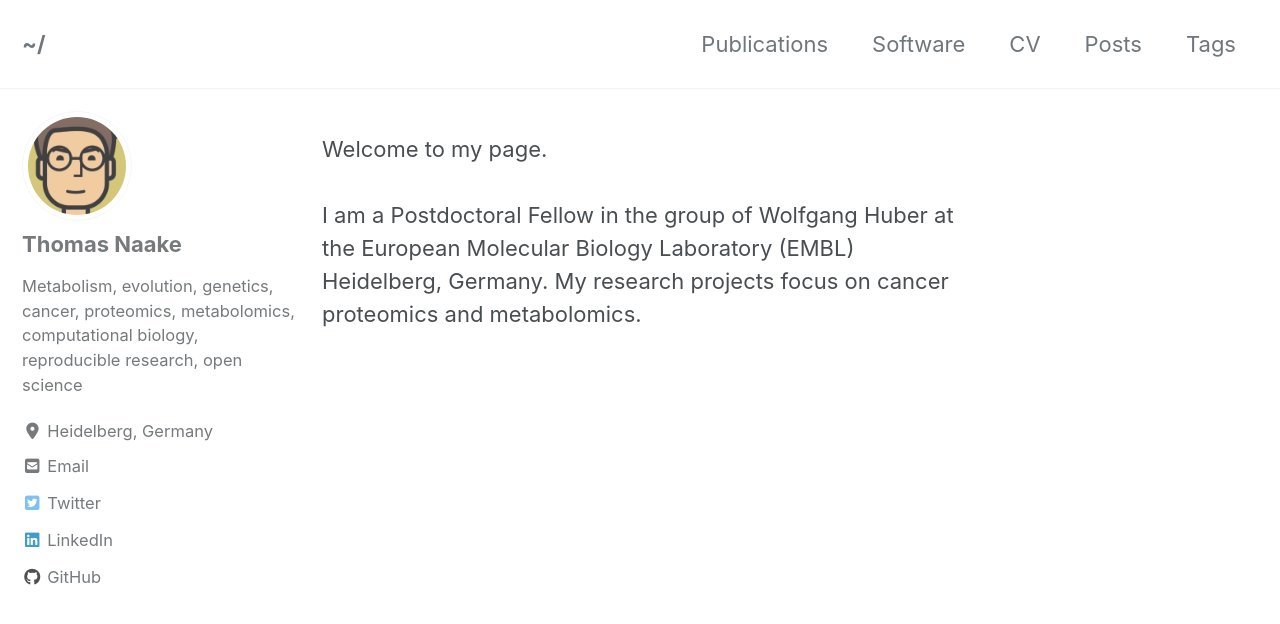
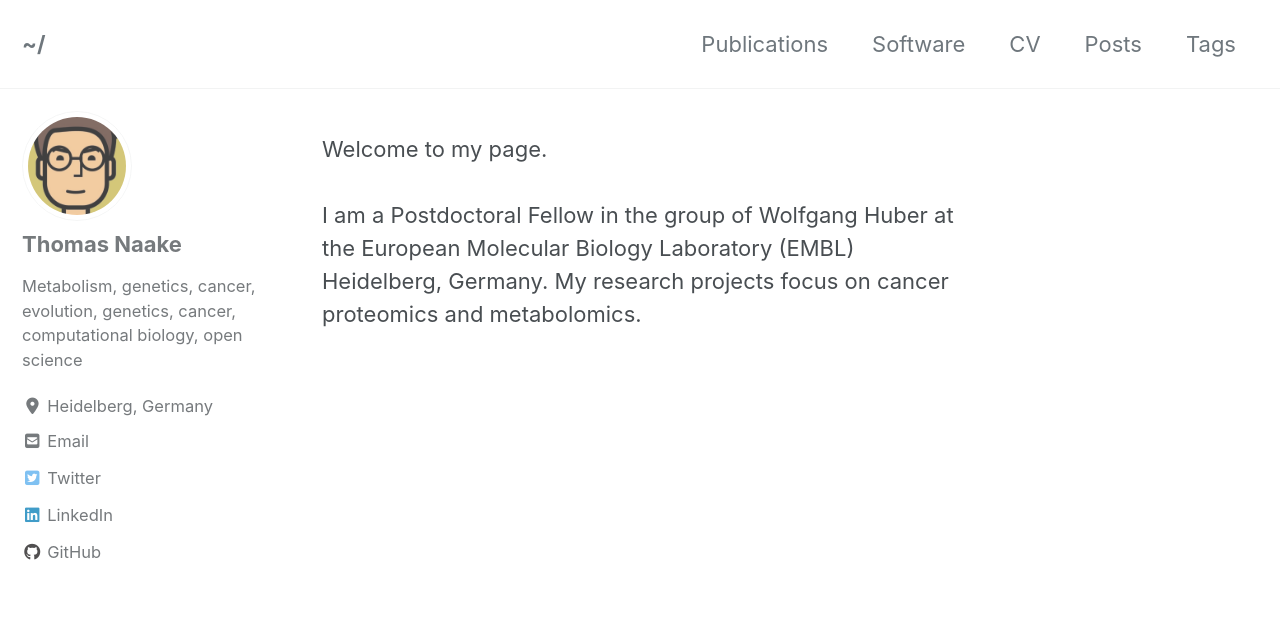
Before and after one commit to tnaake/tnaake.github.io, a Jekyll site: the page built from index.html, in a window 1280 px wide and 900 px high. Shown: the top 624 px of the window. Built offline with Jekyll 4.4.1, drawn with Linux system fonts in a browser that asks for light colours; cached includes are drawn as plain includes; nearby versions of some CDN libraries; the list of posts is cut into pages by our own code.

Commit message:
truncate bio

```diff
--- a/_config.yml
+++ b/_config.yml
@@ -109,7 +109,7 @@ social:
 author:
   name             : "Thomas Naake"
   avatar           : /images/portrait_cartoon.jpg # path of avatar image, e.g. "/assets/images/bio-photo.jpg"
-  bio              : "Metabolism, evolution, genetics, cancer, proteomics, metabolomics, computational biology, reproducible research, open science <script type='text/javascript' src='https://ko-fi.com/widgets/widget_2.js'></script><script type='text/javascript'>kofiwidget2.init('Buy Me a Coffee', '#46b798', 'O5O013YG2');kofiwidget2.draw();</script>"
+  bio              : "Metabolism, genetics, cancer, evolution, genetics, cancer, computational biology, open science <script type='text/javascript' src='https://ko-fi.com/widgets/widget_2.js'></script><script type='text/javascript'>kofiwidget2.init('Buy Me a Coffee', '#46b798', 'O5O013YG2');kofiwidget2.draw();</script>"
   location         : "Heidelberg, Germany"
   email            :
   links:
```
